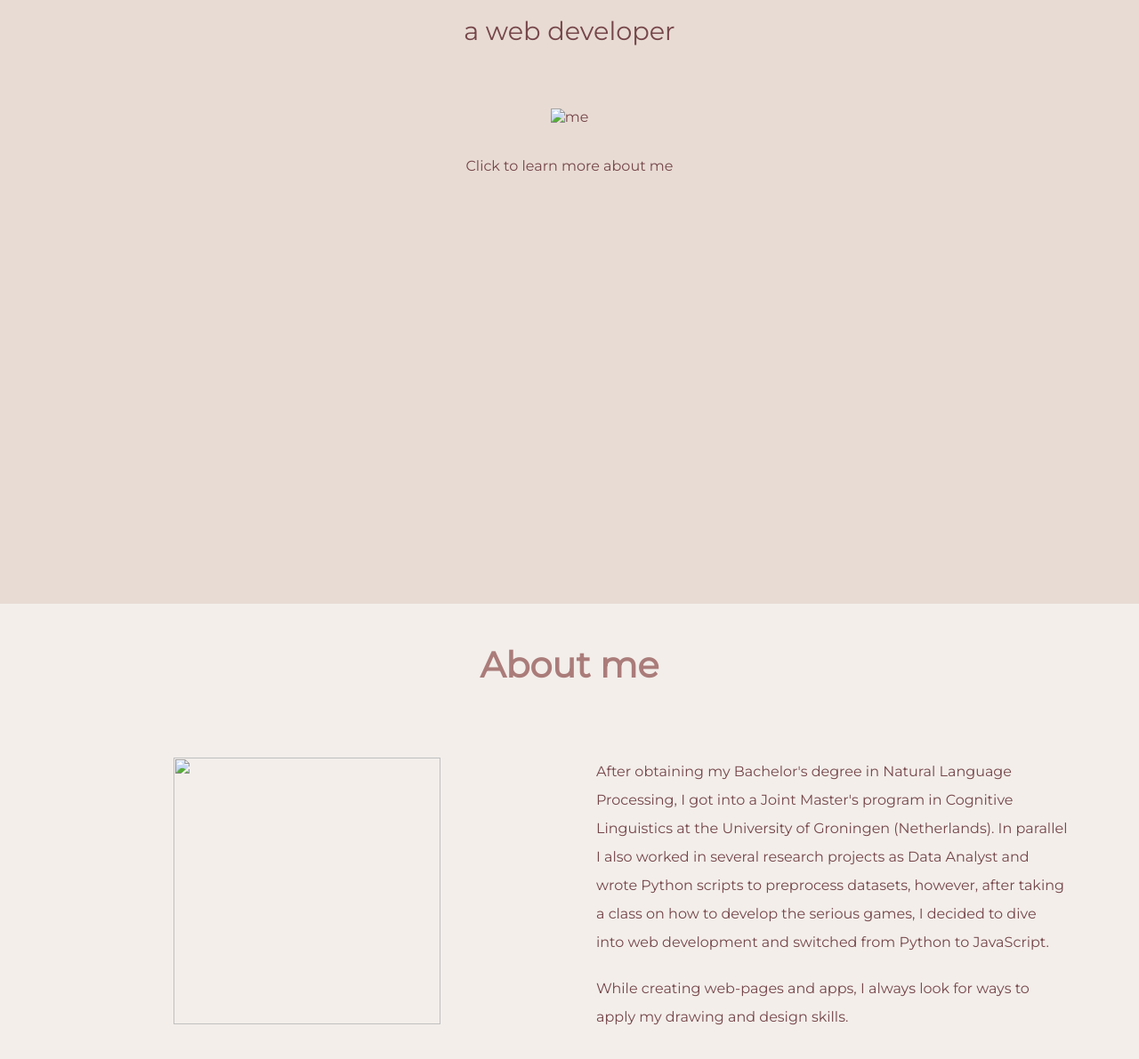
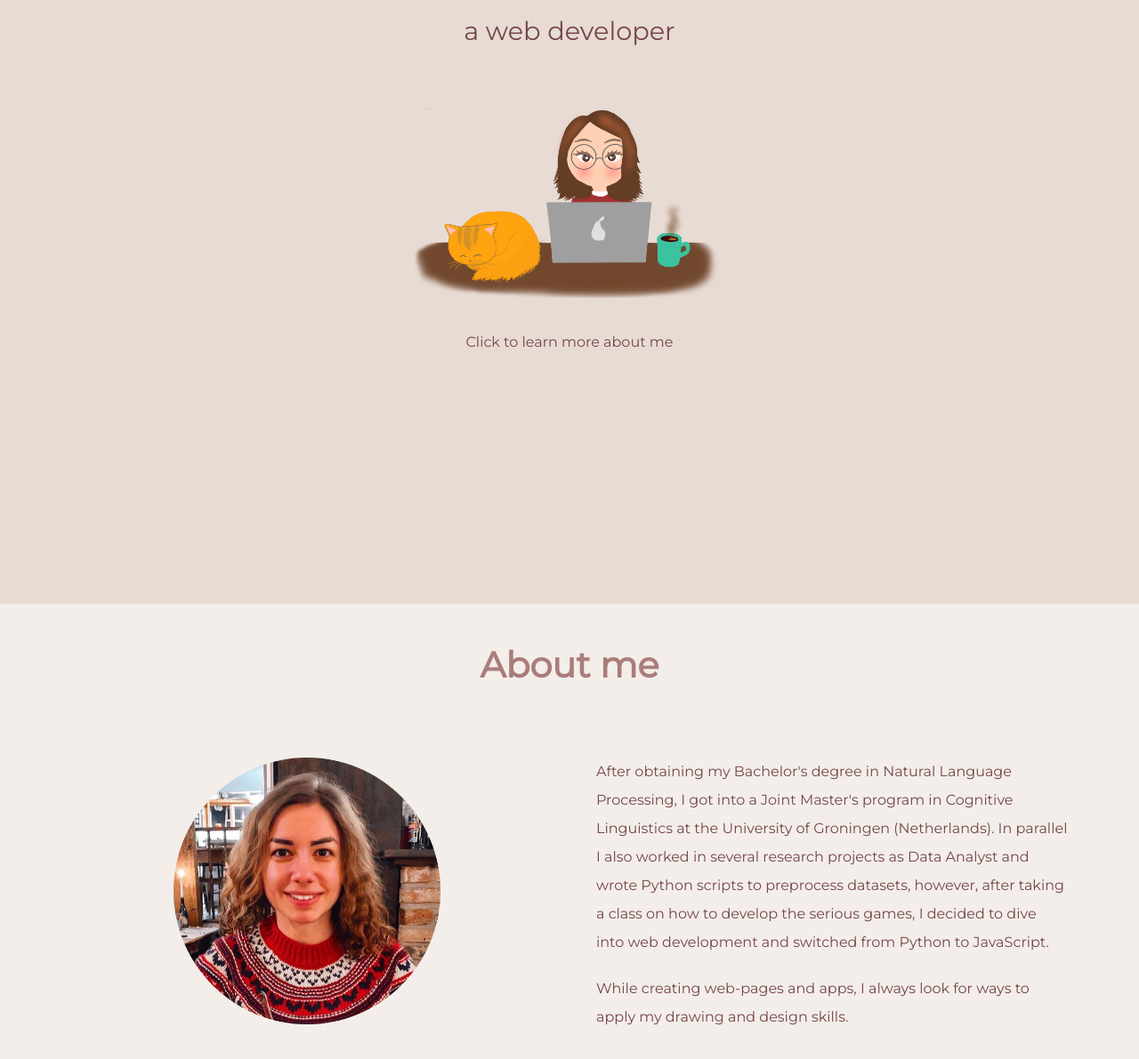
Before and after one commit to MariaZarifyan/Portfolio, a plain HTML site: page index.html in a window 1280 px wide. Shown: the part 223-1414 px from the top of the page at 89% size. Drawn offline with Linux system fonts and the light colour scheme; the site is published under a folder, as on GitHub Pages, so addresses that start at the root find nothing.

Commit message:
fixed images

```diff
--- a/index.html
+++ b/index.html
@@ -42,7 +42,7 @@
                 </div>
 
                 <div class="pic-container">
-                    <img class = "me-image" src="/styles/me.png" alt="me">
+                    <img class = "me-image" src="styles/me.png" alt="me">
                 </div>
                 <p><a href="#description" class="intro-link">Click to learn more about me</a></p>
             </div>
@@ -53,7 +53,7 @@
 
             <div class="description-wrapper">
                 <div class="description-item photo-container">
-                    <img class="portrait" src="/styles/cropped.png" alt="">
+                    <img class="portrait" src="styles/cropped.png" alt="">
                 </div>
 
                 <div class="description-item resume">
```
